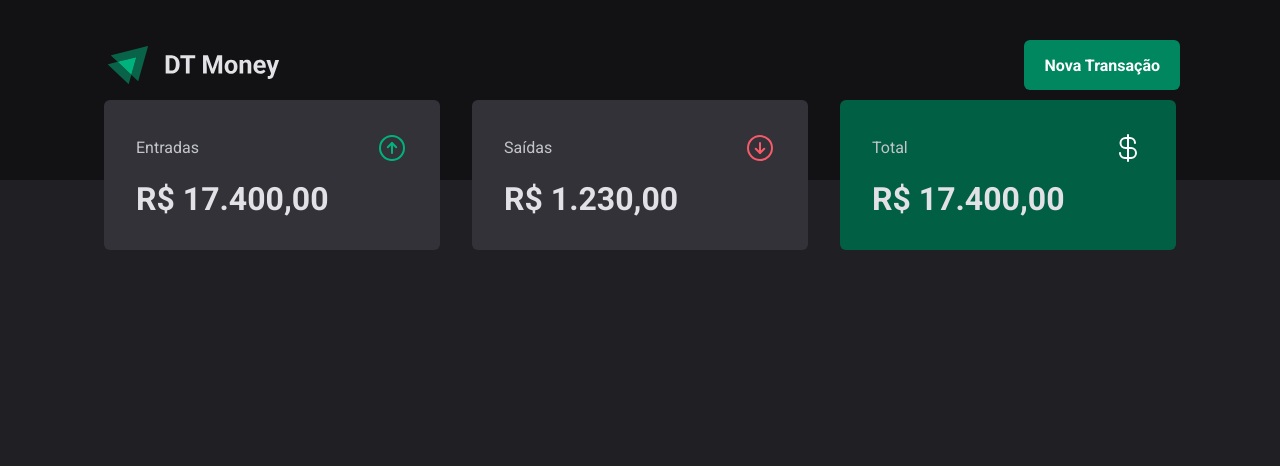
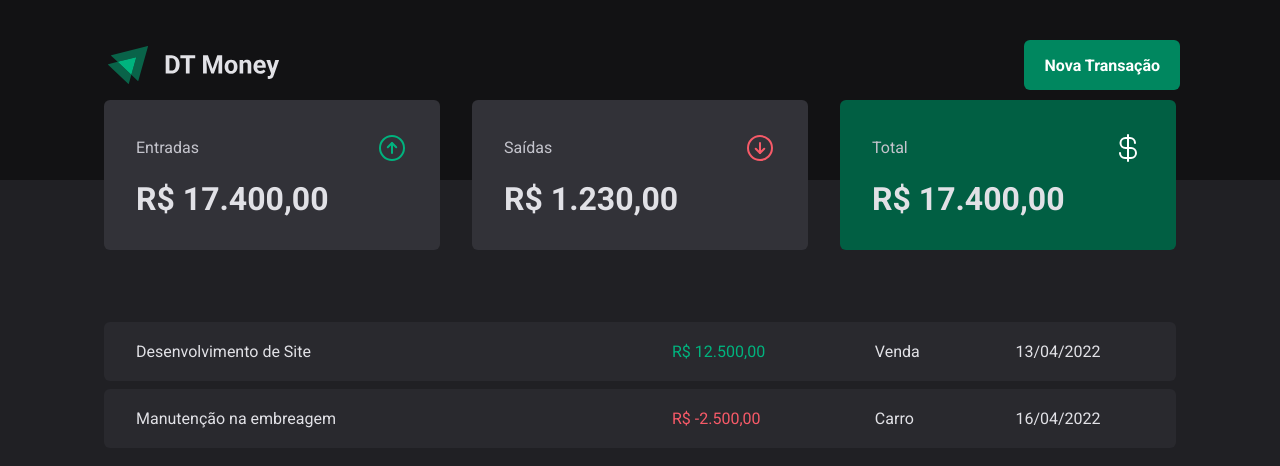
Before and after one commit to iPaulinh0/dt-money, a React (Vite) app: page / in a window 1280 px wide. Shown: the top 466 px of the page. Built offline with nearby package versions, Linux system fonts and the light colour scheme.

Commit message:
setup: configuration of transaction table history

```diff
--- a/src/pages/Trasactions/index.tsx
+++ b/src/pages/Trasactions/index.tsx
@@ -1,11 +1,35 @@
 import { Header } from "../../components/Header";
 import { Summary } from "../../components/Summary";
+import { PriceHighlight, TransactionsContainer, TransactionsTable } from "./styles";
 
 export function Transactions() {
   return(
     <div>
       <Header />
       <Summary />
+
+      <TransactionsContainer>
+        <TransactionsTable>
+          <tbody>
+            <tr>
+              <td width="50%">Desenvolvimento de Site</td>
+              <td>
+                <PriceHighlight variant="income">R$ 12.500,00</PriceHighlight>
+              </td>
+              <td>Venda</td>
+              <td>13/04/2022</td>
+            </tr>
+            <tr>
+              <td width="50%">Manutenção na embreagem</td>
+              <td>
+                <PriceHighlight variant="outcome">R$ -2.500,00</PriceHighlight>
+              </td>
+              <td>Carro</td>
+              <td>16/04/2022</td>
+            </tr>
+          </tbody>
+        </TransactionsTable>
+      </TransactionsContainer>
     </div>
   )
 }
--- a/src/pages/Trasactions/styles.ts
+++ b/src/pages/Trasactions/styles.ts
@@ -0,0 +1,36 @@
+import styled from "styled-components";
+
+export const TransactionsContainer = styled.main`
+  width: 100%;
+  max-width: 1120px;
+  margin: 4rem auto 0;
+  padding: 0 1.5rem;
+`
+
+export const TransactionsTable = styled.table`
+  width: 100%;
+  border-collapse: separate;
+  border-spacing: 0 .5rem;
+  /* margin-top: 1.5rem; */
+
+  td {
+    padding: 1.25rem 2rem;
+    background: ${props => props.theme['gray-700']};
+    &:first-child {
+      border-top-left-radius: 6px;
+      border-bottom-left-radius: 6px;
+    }
+    &:last-child {
+      border-top-right-radius: 6px;
+      border-bottom-right-radius: 6px;
+    }
+  }
+`
+
+interface PriceHighlightProps {
+  variant: 'income' | 'outcome'
+}
+
+export const PriceHighlight = styled.span<PriceHighlightProps>`
+  color: ${props => props.variant === 'income' ? props.theme['green-300'] : props.theme['red-300']};
+`
```
